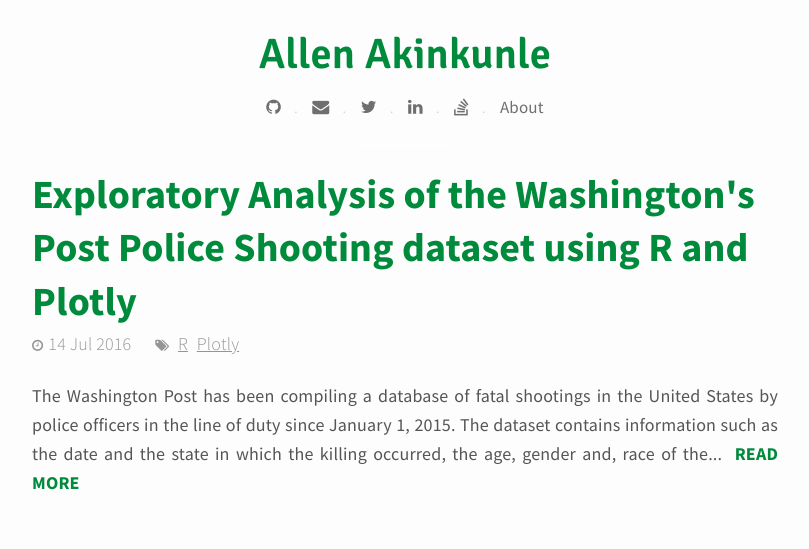
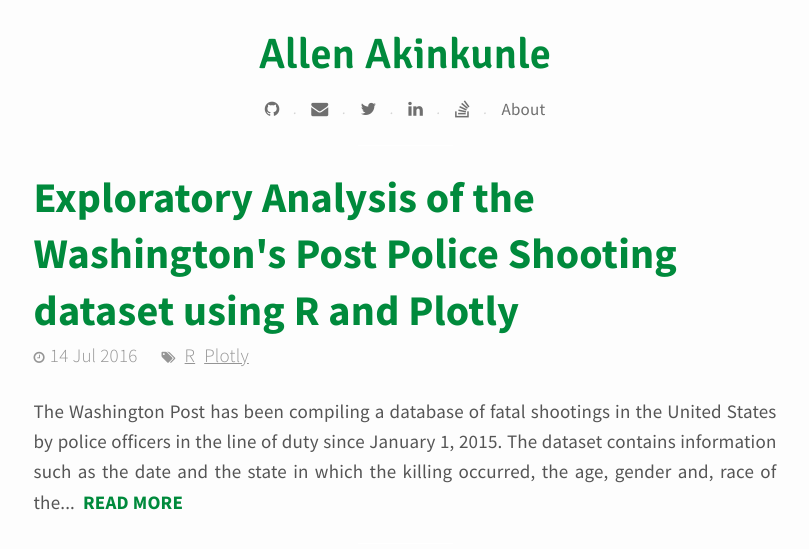
Before and after one commit to allenakinkunle/allenakinkunle.github.io, a Jekyll site: the page built from index.html, in a window 1280 px wide. Shown: the top 549 px of the page, without its empty margins (235-1044 px from the left). Built offline with Jekyll 4.4.1, drawn with Linux system fonts in a browser that asks for light colours; nearby versions of some CDN libraries; the list of posts is cut into pages by our own code.

Commit message:
Increase text font size

```diff
--- a/_sass/base.scss
+++ b/_sass/base.scss
@@ -28,9 +28,9 @@
 
 html {
 	background-color: $background-color;
-	font-size: 16px;
+	font-size: 17px;
 	@media (min-width: 940px) {
-		font-size: 18px;
+		font-size: 19px;
 	}
 	line-height: 1.5;
 	color: $text-color;
```
